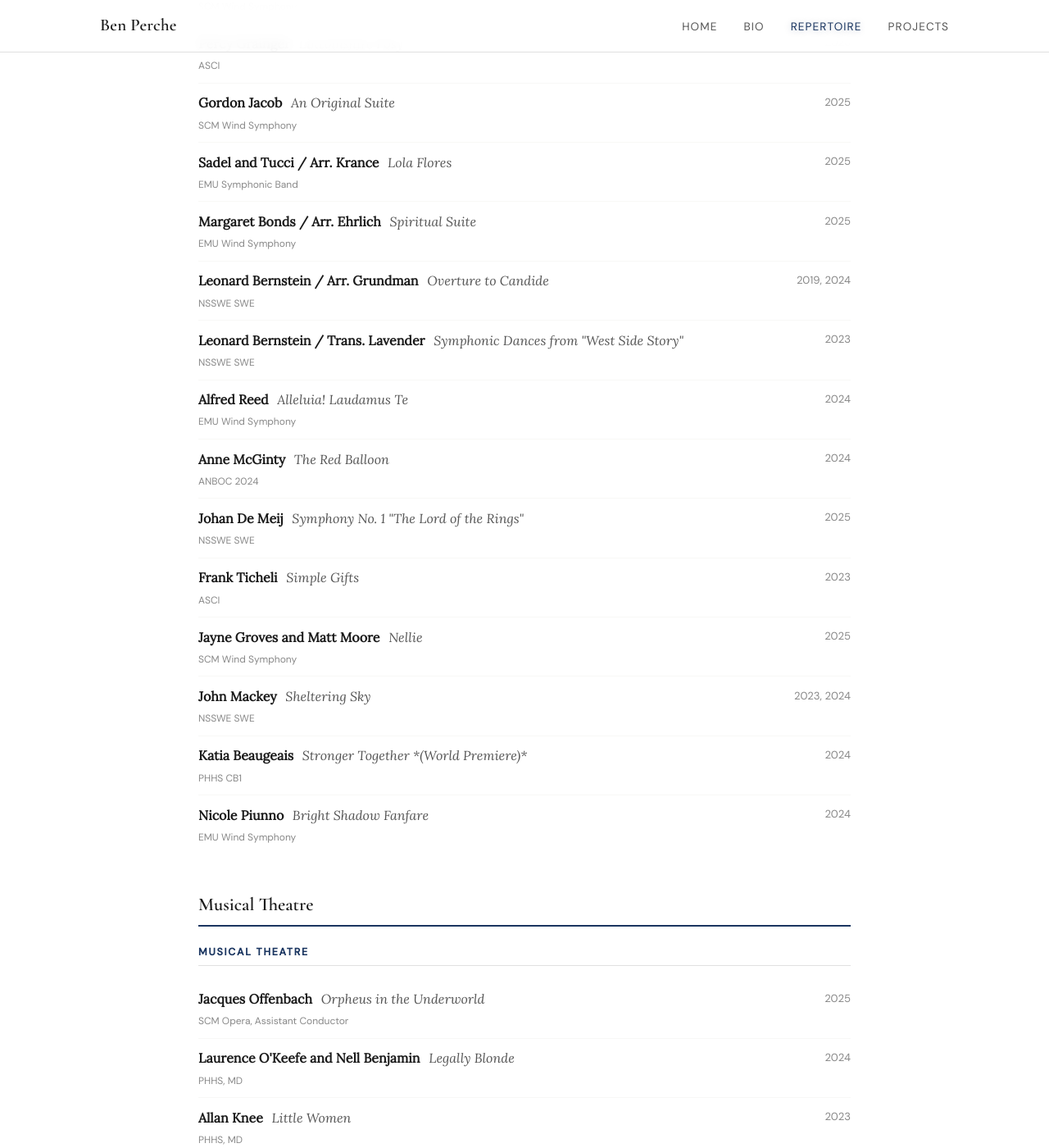
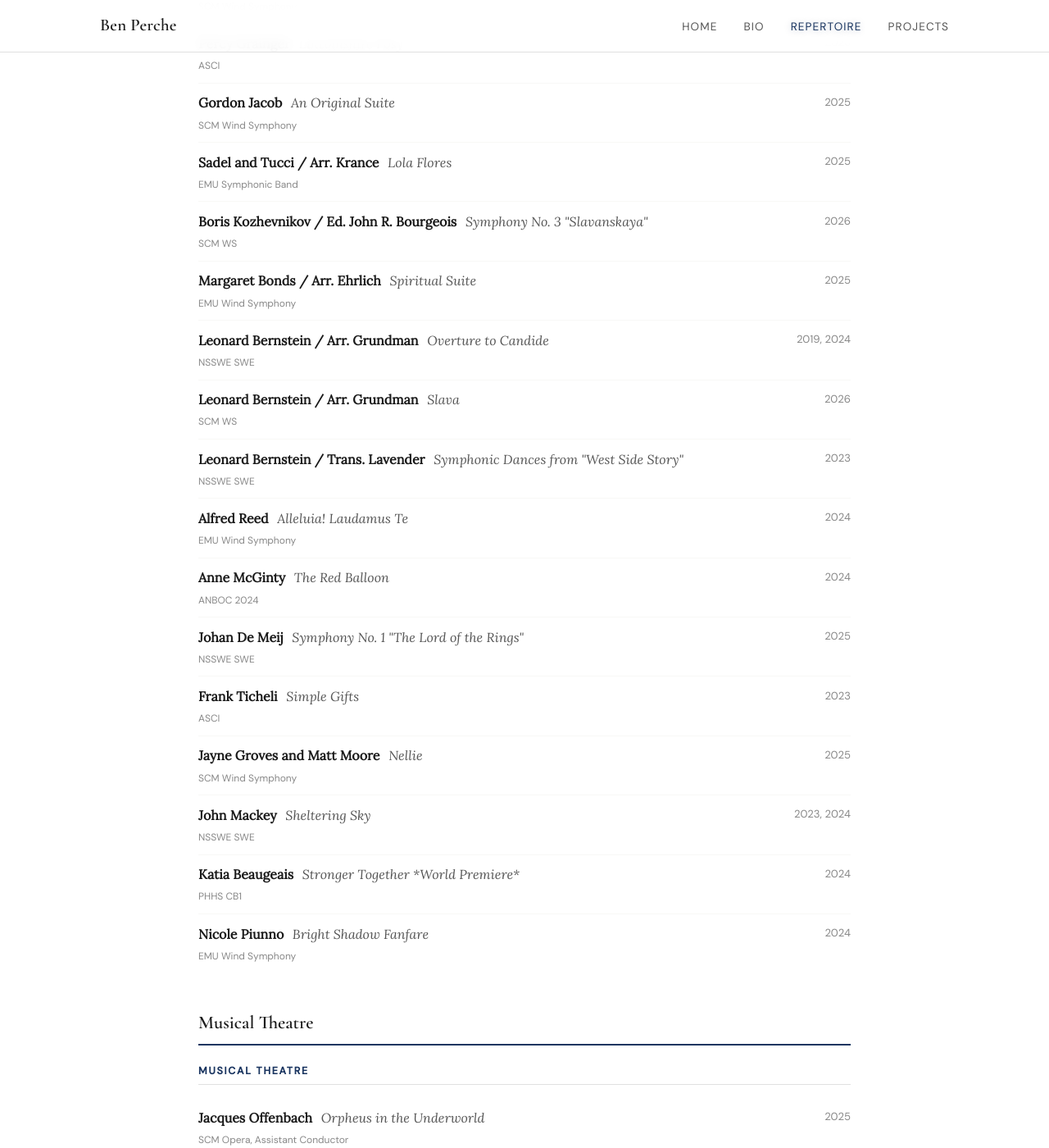
Before and after one commit to benperche/about, a Jekyll site: the page built from repertoire.md, in a window 1280 px wide and 1400 px high, scrolled down 2925 px. Shown: the whole window at 82% size. Built offline with Jekyll 4.4.1, drawn with Linux system fonts in a browser that asks for light colours.

Commit message:
WS Rep update

```diff
--- a/_data/repertoire.yml
+++ b/_data/repertoire.yml
@@ -213,6 +213,22 @@
   group: NSSWE SWE
   last_conducted: 2019, 2024
 
+- composer: Leonard Bernstein / Arr. Grundman
+  work: Slava
+  category: Wind Band
+  birth_year: 1918
+  status: Rehearsed
+  group: SCM WS
+  last_conducted: 2026
+
+- composer: Boris Kozhevnikov / Ed. John R. Bourgeois
+  work: Symphony No. 3 "Slavanskaya"
+  category: Wind Band
+  birth_year: 1906
+  status: Rehearsed
+  group: SCM WS
+  last_conducted: 2026
+
 - composer: Leonard Bernstein / Trans. Lavender
   work: Symphonic Dances from "West Side Story"
   category: Wind Band
@@ -270,7 +286,7 @@
   last_conducted: 2025
 
 - composer: Katia Beaugeais
-  work: Stronger Together *(World Premiere)*
+  work: Stronger Together *World Premiere*
   category: Wind Band
   birth_year: 1976
   status: Premiered
```
